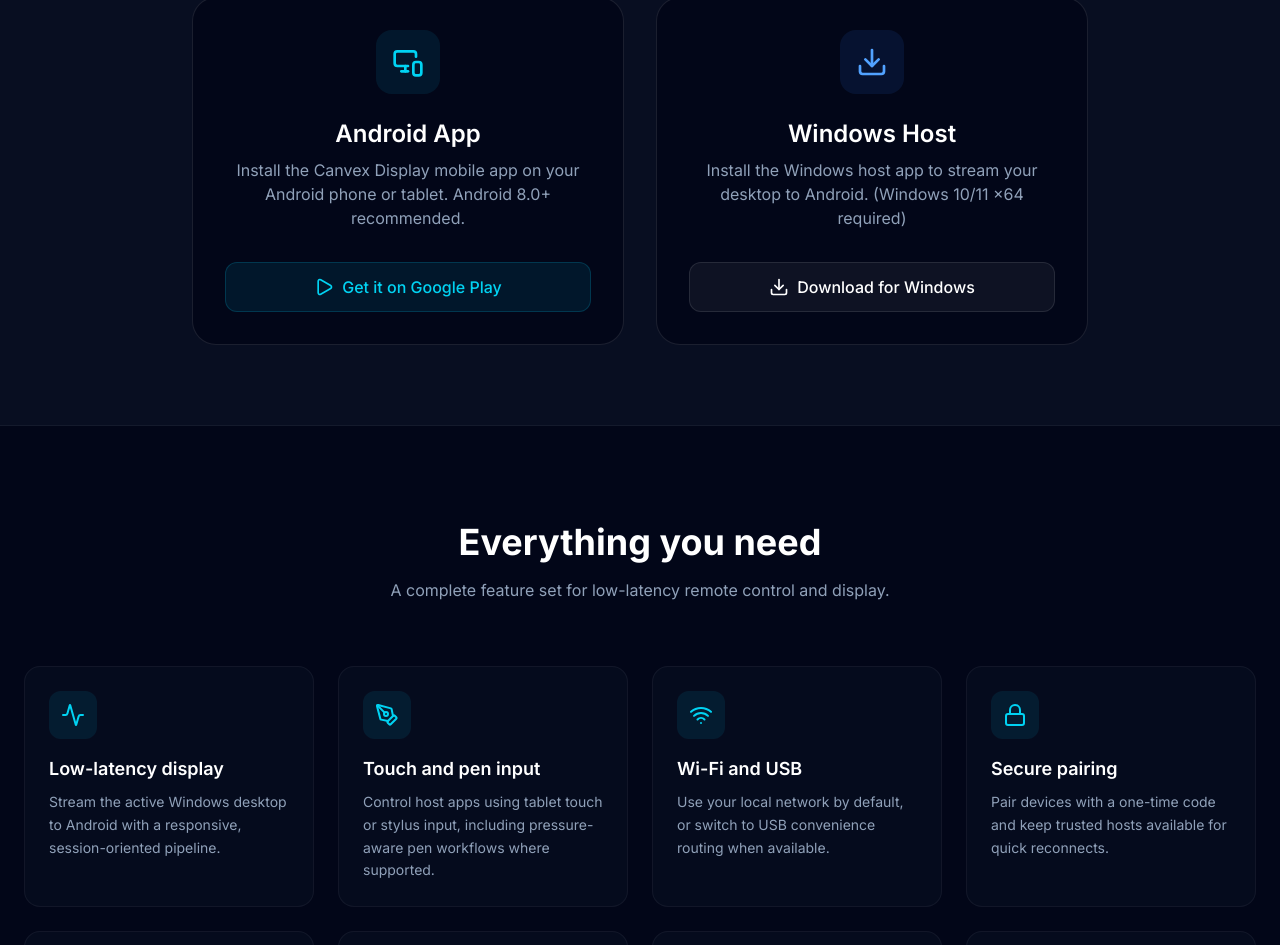
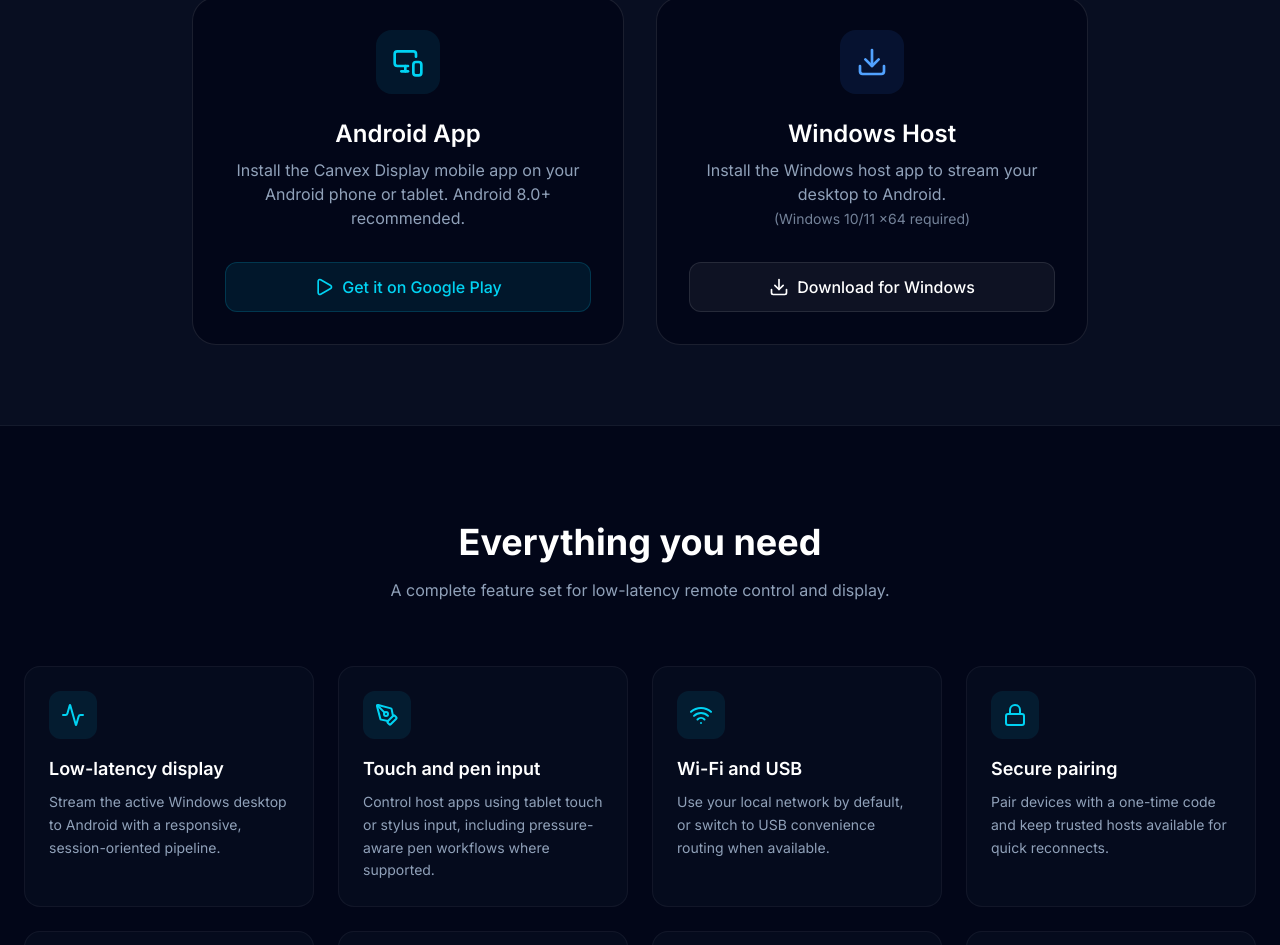
Before and after one commit to mtgsoftworks/canvex-display-web, a Next.js app: page / in a window 1280 px wide. Shown: the part 1199-2144 px from the top of the page. Built offline with nearby package versions, Linux system fonts and the light colour scheme.

Commit message:
feat: implement the marketing landing page for Canvex Display.

```diff
--- a/app/page.tsx
+++ b/app/page.tsx
@@ -122,7 +122,8 @@
               </div>
               <h3 className="text-2xl font-display font-semibold text-white mb-2">Windows Host</h3>
               <p className="text-slate-400 mb-8 flex-grow">
-                Install the Windows host app to stream your desktop to Android. (Windows 10/11 x64 required)
+                Install the Windows host app to stream your desktop to Android.<br />
+                <span className="text-sm opacity-80">(Windows 10/11 x64 required)</span>
               </p>
               <a
                 href="/downloads/CanvexDisplay_Setup_0.3.0.msi"
```
